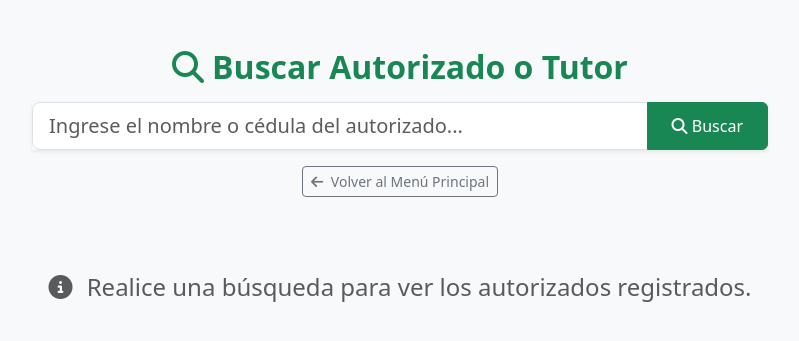
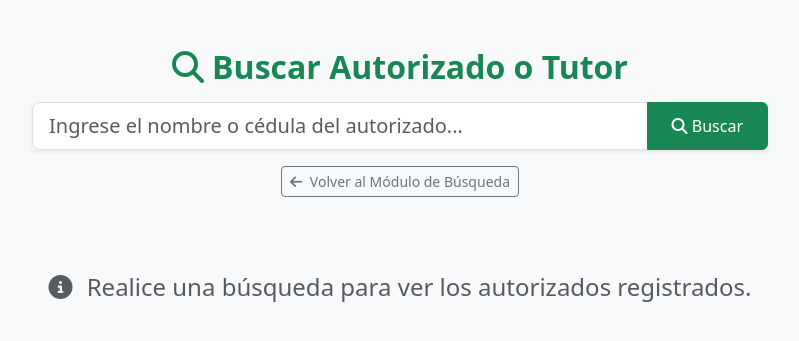
Before and after one commit to jesus271828/sigem-mami-luisa, a Flask app: template templates/buscar_autorizado.html in a window 1280 px wide. Shown: the top 341 px of the page, without its empty margins (240-1039 px from the left). Run offline with Flask 3, Linux system fonts and the light colour scheme; the template is opened without the code that fills it, so the values that code supplies are empty; some libraries are stand-ins or nearby versions.

Commit message:
Actualizar plantilla buscar_autorizado.html con boton de retorno a menu_buscar

```diff
--- a/templates/buscar_autorizado.html
+++ b/templates/buscar_autorizado.html
@@ -44,11 +44,12 @@
             <div class="col-md-8 text-center">
                 <h2 class="fw-bold text-success mb-3"><i class="fas fa-search me-2"></i>Buscar Autorizado o Tutor</h2>
                 <form method="POST" action="{{ url_for('buscar_autorizado') }}" class="input-group shadow-sm">
-                    <input type="text" name="criterio" class="form-control form-control-lg" placeholder="Ingrese el nombre o cédula del autorizado..." required>
+                    <input type="text" name="criterio" value="{{ criterio | default('') }}" class="form-control form-control-lg" placeholder="Ingrese el nombre o cédula del autorizado..." required>
                     <button class="btn btn-success px-4" type="submit"><i class="fas fa-search"></i> Buscar</button>
                 </form>
                 <div class="mt-3">
-                    <a href="/" class="btn btn-outline-secondary btn-sm"><i class="fas fa-arrow-left me-1"></i> Volver al Menú Principal</a>
+                    <!-- Botón cambiado para que regrese al menú de búsqueda -->
+                    <a href="/menu_buscar" class="btn btn-outline-secondary btn-sm"><i class="fas fa-arrow-left me-1"></i> Volver al Módulo de Búsqueda</a>
                 </div>
             </div>
         </div>
```
